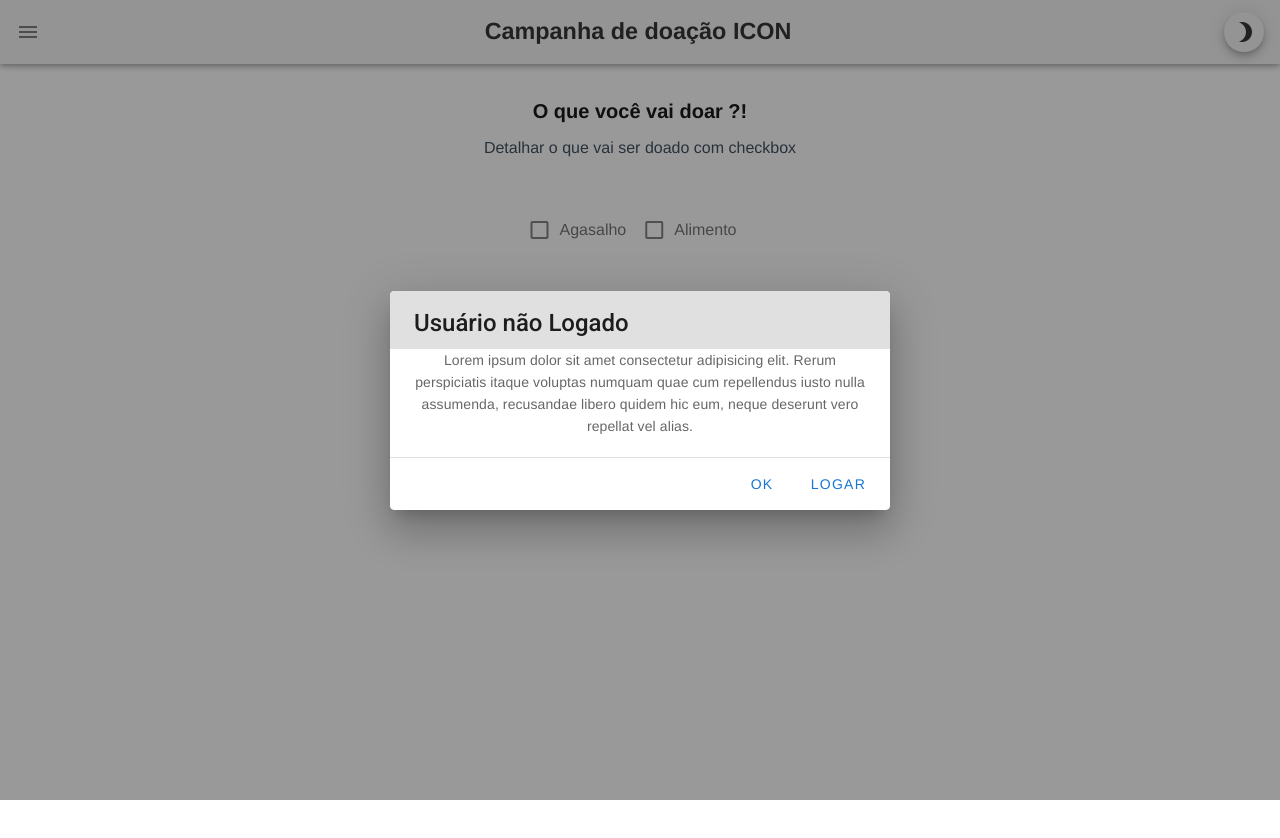
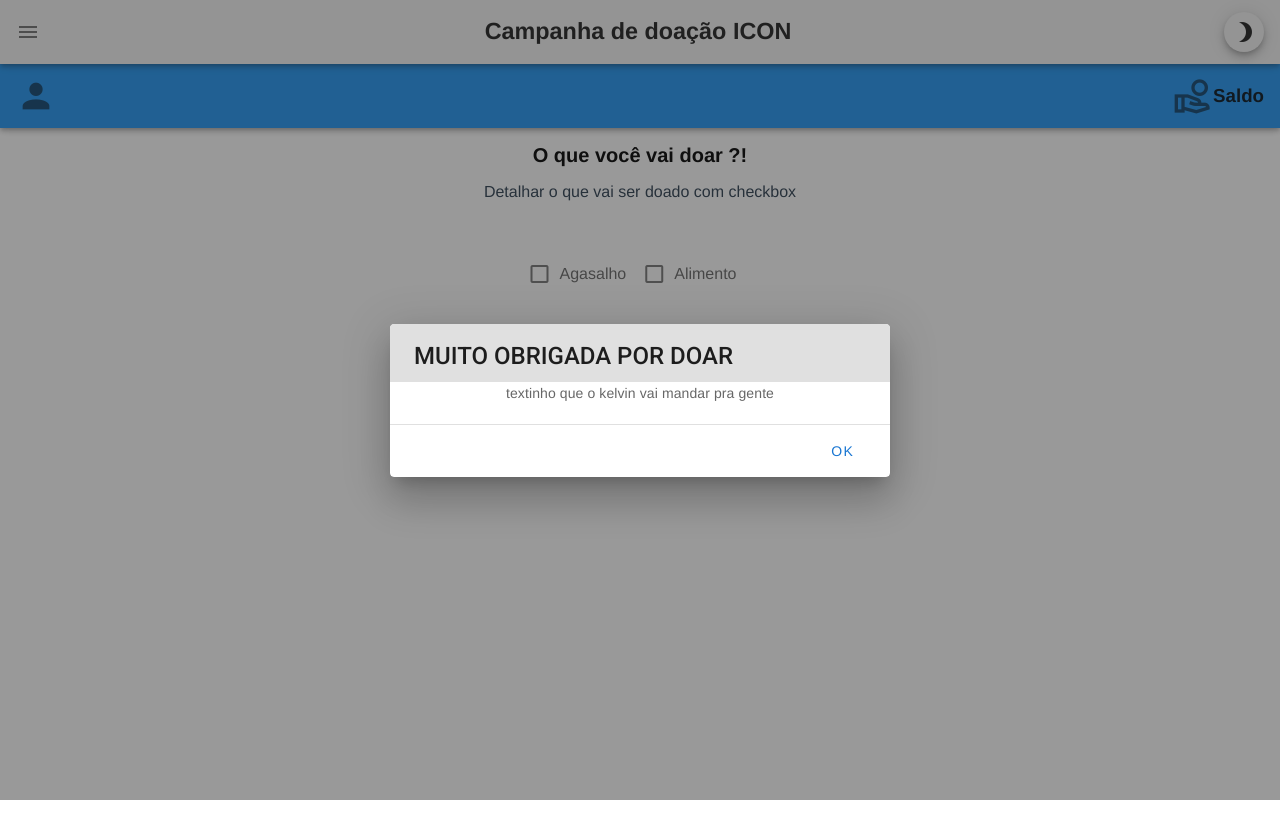
Before and after one commit to BrendaDourado/ProjetoInterdisciplinar, a Vue app: page /DoarView in a window 1280 px wide. Both pictures are taken after a click on the button "DOAR". Shown: the top 838 px of the page. Built offline with nearby package versions, Linux system fonts and the light colour scheme.

Commit message:
alterações de style/dowarview

```diff
--- a/src/views/CadastroCliente.vue
+++ b/src/views/CadastroCliente.vue
@@ -4,15 +4,15 @@
     <v-text-field v-model="name"
     label="NOME COMPLETO"/>
     <v-text-field
-    label="Data de Nascimento"/>
+    label="DATA DE NASCIMENTO"/>
     <v-text-field
     label="CPF"/>
     <v-text-field
-    label="Genero"/>
+    label="GÊNERO"/>
     <v-text-field
-    label="Telefone"/>
+    label="TELEFONE"/>
     <v-text-field v-model="email"
-    label="Email"/>
+    label="EMAIL"/>
      <v-text-field
     label="CEP"/>
      <v-text-field
--- a/src/views/CadastroInstituicao.vue
+++ b/src/views/CadastroInstituicao.vue
@@ -3,15 +3,17 @@
   <div class="inputs">
 
     <v-text-field
-    label="NOME COMPLETO"></v-text-field>
+    label="RAZÃO SOCIAL"></v-text-field>
     <v-text-field
-    label="NOME COMPLETO"></v-text-field>
+    label="NOME FANTASIA"></v-text-field>
     <v-text-field
-    label="NOME COMPLETO"></v-text-field>
+    label="CNPJ"></v-text-field>
     <v-text-field
-    label="NOME COMPLETO"></v-text-field>
+    label="ENDEREÇO"></v-text-field>
     <v-text-field
-    label="NOME COMPLETO"></v-text-field>
+    label="CONTATO"></v-text-field>
+     <v-text-field
+    label="EMAIL"></v-text-field>
     <v-text-field
     label="LOGIN">
     </v-text-field>
--- a/src/views/DoarView.vue
+++ b/src/views/DoarView.vue
@@ -1,4 +1,24 @@
 <template>
+<div class="barlog" >
+    <v-app-bar
+  color="blue"
+  elevation="4"
+>
+<v-icon x-large aria-hidden="false">
+  mdi-account
+</v-icon>
+
+<div class="userdata" >
+  <h3 class="username">{{name}}</h3>
+  <span>{{email}}</span>
+</div>
+<v-spacer />
+<v-icon x-large aria-hidden="false">
+  mdi-hand-coin-outline
+</v-icon>
+<h3>Saldo</h3>
+
+</v-app-bar>
   <v-container fluid>
     <div class="titulo">
       <h1>O que você vai doar ?!</h1>
@@ -42,11 +62,11 @@
 
       <v-card>
         <v-card-title class="text-h5 grey lighten-2">
-          Usuário não Logado
+          MUITO OBRIGADA POR DOAR
         </v-card-title>
 
         <v-card-text>
-        Lorem ipsum dolor sit amet consectetur adipisicing elit. Rerum perspiciatis itaque voluptas numquam quae cum repellendus iusto nulla assumenda, recusandae libero quidem hic eum, neque deserunt vero repellat vel alias.
+        textinho que o kelvin vai mandar pra gente
         </v-card-text>
 
         <v-divider></v-divider>
@@ -60,19 +80,15 @@
           >
             OK
           </v-btn>
-          <v-btn
-            color="primary"
-            text
-            @click="$router.push('/LoginIn')"
-           >
-            Logar
-          </v-btn>
+
         </v-card-actions>
       </v-card>
     </v-dialog>
   </div>
   </v-container>
+  </div>
 </template>
+
 <script>
 export default {
   data() {
@@ -80,6 +96,8 @@ export default {
       checkbox1: false,
       checkbox2: false,
       dialog: false,
+      name: localStorage.getItem("nome"),
+      email: localStorage.getItem("email")
     };
   },
   methods: {
@@ -93,6 +111,9 @@ export default {
 </script>
 
 <style scoped>
+.barlog {
+    margin-top:-20px;
+}
 h1 {
   font-size: 20px;
   margin-bottom: 10px;
--- a/src/views/HomeIn.vue
+++ b/src/views/HomeIn.vue
@@ -21,7 +21,7 @@ methods: {
     },
       delay(){
         setTimeout(()=>{
-          this.$router.push('DoarView')
+          this.$router.push('/LoginIn')
           },100)
 
   },
```
